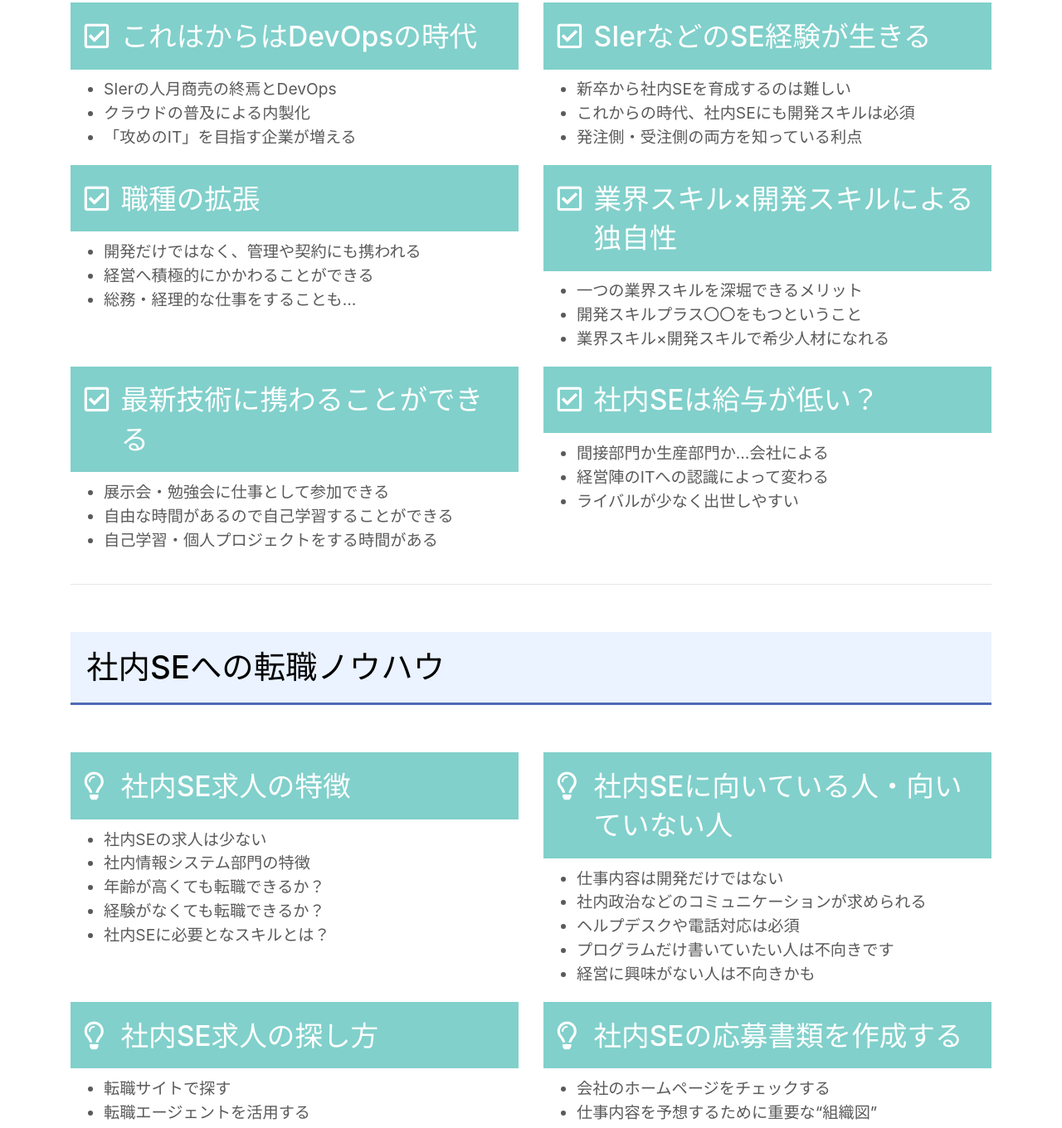
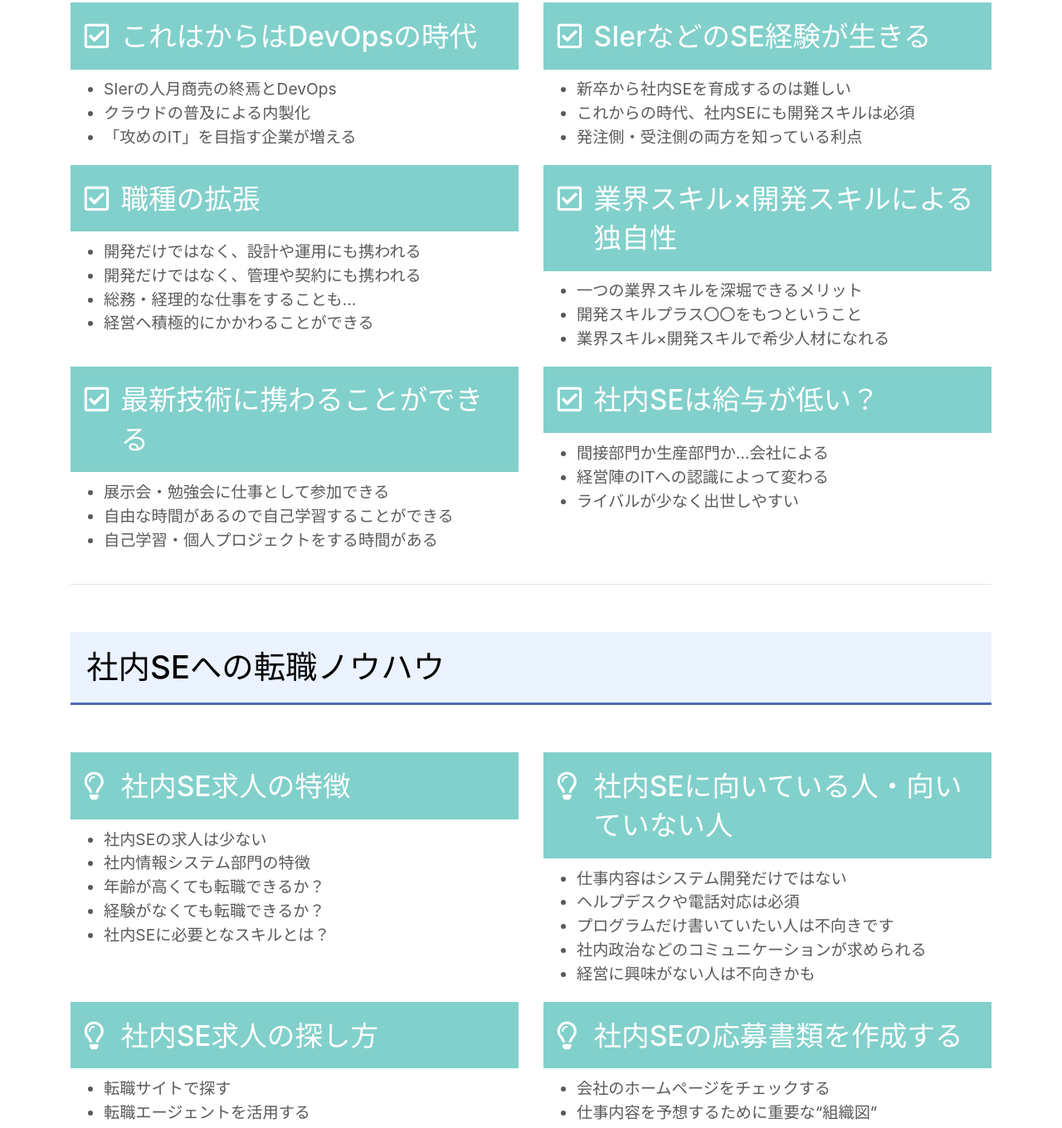
Before and after one commit to letsstartgolf/shanai, a plain HTML site: page index.html in a window 1280 px wide. Shown: the part 2779-4139 px from the top of the page at 83% size. Drawn offline with nearby package versions, Linux system fonts and the light colour scheme.

Commit message:
20190118

```diff
--- a/index.html
+++ b/index.html
@@ -167,9 +167,10 @@
       <div class="col-lg-6">
         <h3 class="checkp">職種の拡張</h3>
         <ul>
+          <li>開発だけではなく、設計や運用にも携われる</li>
           <li>開発だけではなく、管理や契約にも携われる</li>
+          <li>総務・経理的な仕事をすることも…</li>
           <li>経営へ積極的にかかわることができる</li>
-          <li>総務・経理的な仕事をすることも…</li>
         </ul>
       </div>
       <div class="col-lg-6">
@@ -217,10 +218,10 @@
       <div class="col-lg-6">
         <h3 class="pointp">社内SEに向いている人・向いていない人</h3>
         <ul>
-          <li>仕事内容は開発だけではない</li>
-          <li>社内政治などのコミュニケーションが求められる</li>
+          <li>仕事内容はシステム開発だけではない</li>
           <li>ヘルプデスクや電話対応は必須</li>
           <li>プログラムだけ書いていたい人は不向きです</li>
+          <li>社内政治などのコミュニケーションが求められる</li>
           <li>経営に興味がない人は不向きかも</li>
         </ul>
       </div>
```
